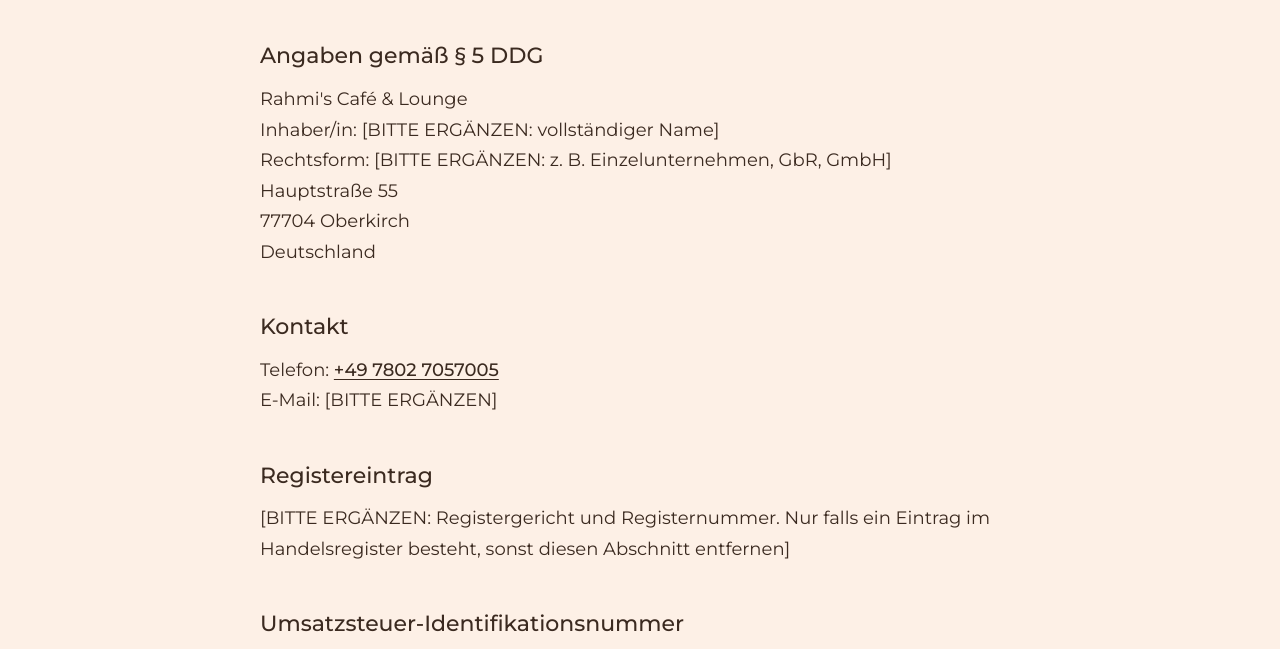
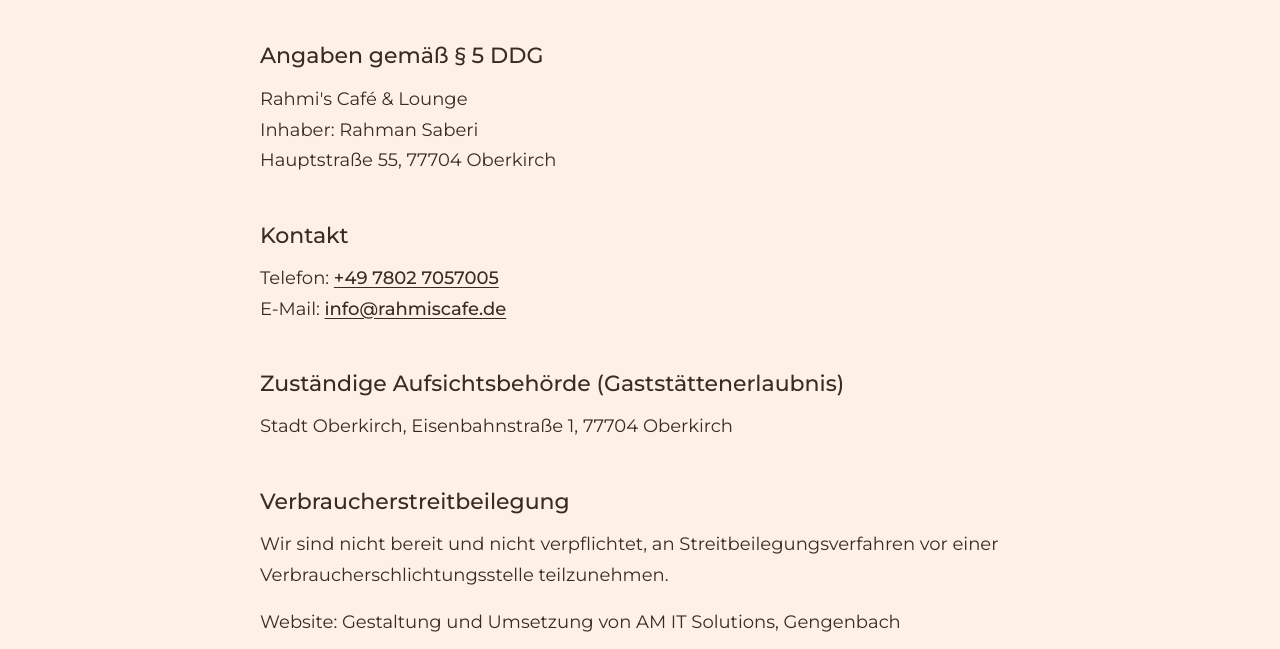
Before and after one commit to realvarezr/rahmiscafe, a plain HTML site: page impressum.html in a window 1280 px wide. Shown: the part 272-921 px from the top of the page. Drawn offline with Linux system fonts and the light colour scheme.

Commit message:
Impressum Rahmi's Café
Co-Authored-By: Claude Sonnet 5.5 <noreply@anthropic.com>

```diff
--- a/impressum.html
+++ b/impressum.html
@@ -3,7 +3,7 @@
 <head>
   <meta charset="UTF-8"/>
   <meta name="viewport" content="width=device-width, initial-scale=1.0"/>
-  <!-- noindex, solange Platzhalter [BITTE ERGÄNZEN] enthalten sind -->
+  <!-- noindex bleibt, bis es vom Inhaber entfernt wird -->
   <meta name="robots" content="noindex"/>
   <title>Impressum: Rahmi's Café & Lounge, Oberkirch</title>
   <meta name="description" content="Impressum von Rahmi's Café & Lounge, Hauptstraße 55, 77704 Oberkirch."/>
@@ -54,27 +54,32 @@
     <h2>Angaben gemäß § 5 DDG</h2>
     <p>
       Rahmi's Café &amp; Lounge<br>
-      Inhaber/in: [BITTE ERGÄNZEN: vollständiger Name]<br>
-      Rechtsform: [BITTE ERGÄNZEN: z. B. Einzelunternehmen, GbR, GmbH]<br>
-      Hauptstraße 55<br>
-      77704 Oberkirch<br>
-      Deutschland
+      Inhaber: Rahman Saberi<br>
+      <!-- ÄNDERN: Anschrift prüfen -->
+      Hauptstraße 55, 77704 Oberkirch
     </p>
 
     <h2>Kontakt</h2>
     <p>
       Telefon: <a href="tel:+4978027057005">+49 7802 7057005</a><br>
-      E-Mail: [BITTE ERGÄNZEN]
+      E-Mail: <a href="mailto:info@rahmiscafe.de">info@rahmiscafe.de</a>
     </p>
 
-    <h2>Registereintrag</h2>
-    <p>[BITTE ERGÄNZEN: Registergericht und Registernummer. Nur falls ein Eintrag im Handelsregister besteht, sonst diesen Abschnitt entfernen]</p>
+    <!-- Nur anzeigen, wenn die echte Nummer eingetragen ist: hidden entfernen -->
+    <div hidden>
+      <h2>Umsatzsteuer-Identifikationsnummer</h2>
+      <!-- ÄNDERN: USt-IdNr eintragen und das Attribut hidden am umgebenden div entfernen -->
+      <p>Umsatzsteuer-Identifikationsnummer gemäß § 27a UStG:<br>DE__________</p>
+    </div>
 
-    <h2>Umsatzsteuer-Identifikationsnummer</h2>
-    <p>Umsatzsteuer-Identifikationsnummer gemäß § 27a Umsatzsteuergesetz:<br>[BITTE ERGÄNZEN]</p>
+    <h2>Zuständige Aufsichtsbehörde (Gaststättenerlaubnis)</h2>
+    <!-- ÄNDERN: Behörde prüfen -->
+    <p>Stadt Oberkirch, Eisenbahnstraße 1, 77704 Oberkirch</p>
 
-    <h2>Zuständige Aufsichtsbehörde</h2>
-    <p>[BITTE ERGÄNZEN: Behörde, die die Gaststättenerlaubnis erteilt hat. Nur falls eine Erlaubnis erforderlich ist, sonst diesen Abschnitt entfernen]</p>
+    <h2>Verbraucherstreitbeilegung</h2>
+    <p>Wir sind nicht bereit und nicht verpflichtet, an Streitbeilegungsverfahren vor einer Verbraucherschlichtungsstelle teilzunehmen.</p>
+
+    <p>Website: Gestaltung und Umsetzung von AM IT Solutions, Gengenbach</p>
 
     <p class="legal-back"><a href="index.html" class="btn btn-outline">Zur Startseite</a></p>
   </article>
```
